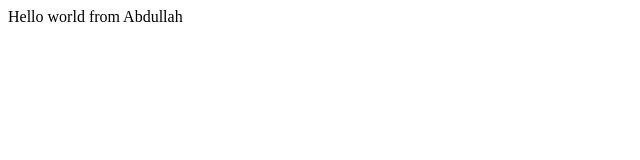
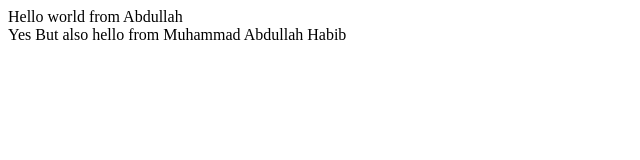
Before and after one commit to MuhammadAbdullahHabib-demo/bootcamp2020, a plain HTML site: page index.html in a window 1280 px wide. Shown: the whole page, without its empty margins (0-640 px from the left). Drawn offline with Linux system fonts and the light colour scheme.

Commit message:
Update index.html
Little update

```diff
--- a/index.html
+++ b/index.html
@@ -9,6 +9,8 @@
 <body>
     <div>
         Hello world from Abdullah
+        <br />
+        Yes But also hello from Muhammad Abdullah Habib
     </div>
 </body>
 </html>
```
